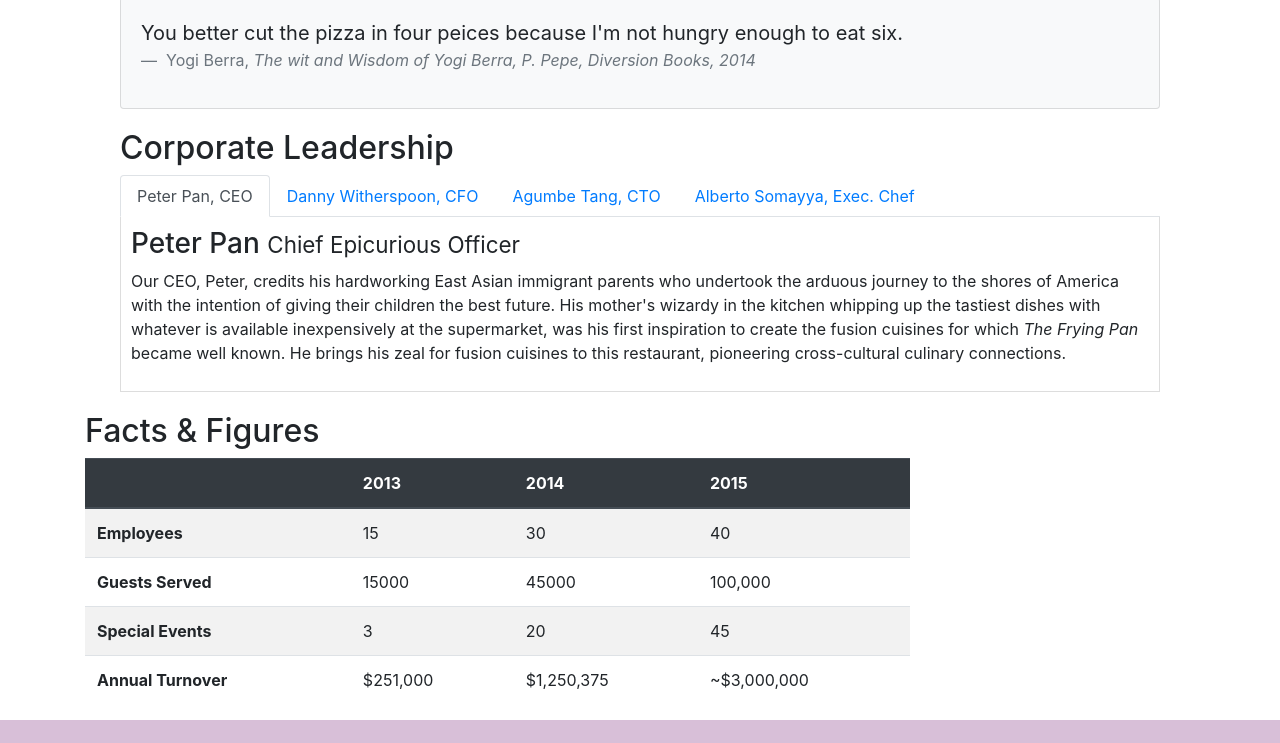
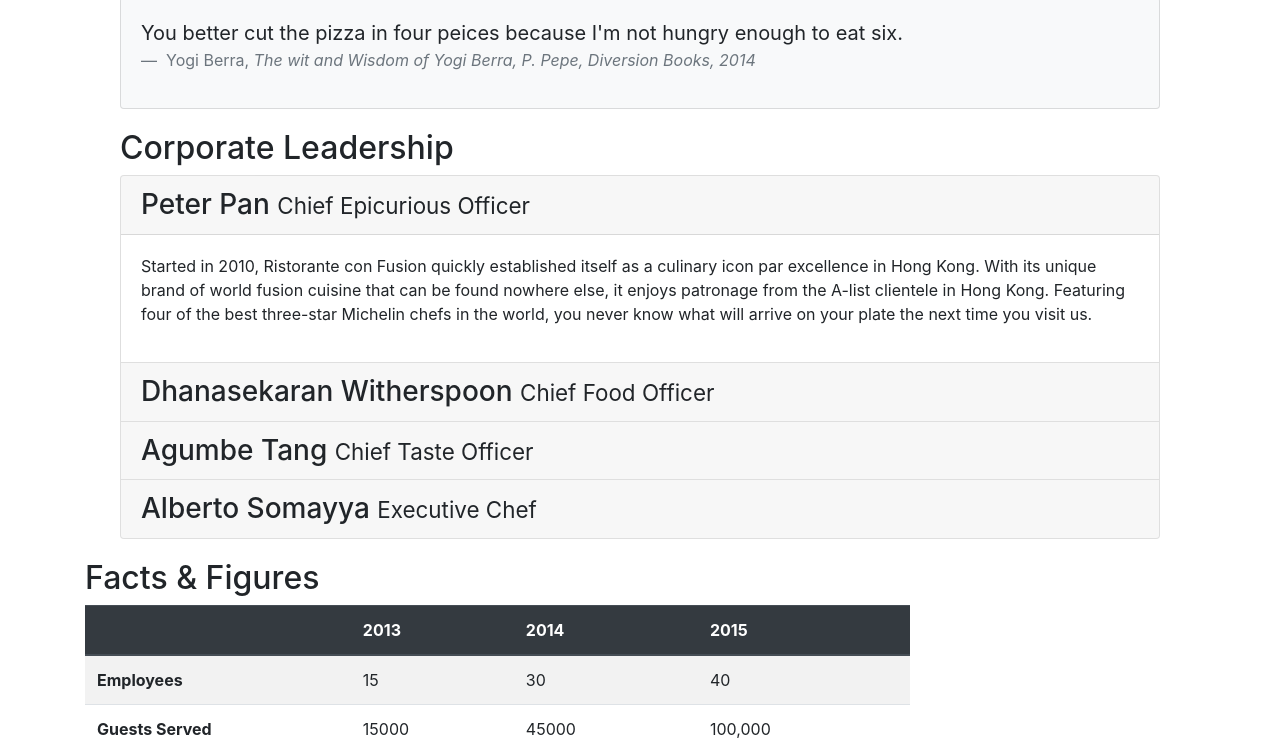
Before and after one commit to sudhanshuskr/full-stack-webd, a website: page aboutus.html in a window 1280 px wide. Shown: the part 770-1513 px from the top of the page. Drawn offline with nearby package versions, Linux system fonts and the light colour scheme.

Commit message:
Accordion

```diff
--- a/aboutus.html
+++ b/aboutus.html
@@ -108,40 +108,64 @@
             <div class="col-sm-12">
                 <h2>Corporate Leadership</h2>
 
-                <ul class="nav nav-tabs">
-                    <li class="nav-item">
-                        <a class="nav-link active" href="#peter" role="tab" data-toggle="tab">Peter Pan, CEO</a>
-                    </li>
-                    <li class="nav-item">
-                        <a class="nav-link" href="#danny" role="tab" data-toggle="tab">Danny Witherspoon, CFO</a>
-                    </li>
-                    <li class="nav-item">
-                        <a class="nav-link" href="#agumbe"role="tab" data-toggle="tab">Agumbe Tang, CTO</a>
-                    </li>
-                    <li class="nav-item">
-                        <a class="nav-link" href="#alberto" role="tab" data-toggle="tab">Alberto Somayya, Exec. Chef</a>
-                    </li>
-                </ul>
 
-                <div class="tab-content">
-                    <div role ="tabpanel" class="tab-pane fade show active" id="peter">
-                        <h3>Peter Pan <small>Chief Epicurious Officer</small></h3>
-                        <p class="d-none d-sm-block">Our CEO, Peter, credits his hardworking East Asian immigrant parents who undertook the arduous journey to the shores of America with the intention of giving their children the best future. His mother's wizardy in the kitchen whipping up the tastiest dishes with whatever is available inexpensively at the supermarket, was his first inspiration to create the fusion cuisines for which <em>The Frying Pan</em> became well known. He brings his zeal for fusion cuisines to this restaurant, pioneering cross-cultural culinary connections.</p>
+
+                <div class="accordion" id="accordion">
+                    <div class="card">
+                        <div class="card-header" role="tab" id="peterhead">
+                            <h3 class="mb-0">
+                                <a data-toggle="collapse" data-target="#peter">
+                                Peter Pan <small>Chief Epicurious Officer</small>
+                                </a>
+                            </h3>
+                        </div>
+                        <div class="collapse show" id="peter" data-parent="#accordion">
+                            <div class="card-body">
+                                <p class="d-none d-sm-block">Started in 2010, Ristorante con Fusion quickly established itself as a culinary icon par excellence in Hong Kong. With its unique brand of world fusion cuisine that can be found nowhere else, it enjoys patronage from the A-list clientele in Hong Kong.  Featuring four of the best three-star Michelin chefs in the world, you never know what will arrive on your plate the next time you visit us.</p>
+                            </div>
+                        </div>
                     </div>
-
-                    <div role ="tabpanel" class="tab-pane fade" id="danny">
-                        <h3>Dhanasekaran Witherspoon <small>Chief Food Officer</small></h3>
-                        <p class="d-none d-sm-block">Our CFO, Danny, as he is affectionately referred to by his colleagues, comes from a long established family tradition in farming and produce. His experiences growing up on a farm in the Australian outback gave him great appreciation for varieties of food sources. As he puts it in his own words, <em>Everything that runs, wins, and everything that stays, pays!</em></p>
+                    <div class="card">
+                        <div class="card-header" role="tab" id="dannyhead">
+                        <h3 class="mb-0">
+                            <a class="collapsed" data-toggle="collapse" data-target="#danny">
+                            Dhanasekaran Witherspoon <small>Chief Food Officer</small>
+                            </a>
+                        </h3>
+                        </div>
+                        <div class="collapse" id="danny" data-parent="#accordion">
+                            <div class="card-body">
+                                <p class="d-none d-sm-block">Started in 2010, Ristorante con Fusion quickly established itself as a culinary icon par excellence in Hong Kong. With its unique brand of world fusion cuisine that can be found nowhere else, it enjoys patronage from the A-list clientele in Hong Kong.  Featuring four of the best three-star Michelin chefs in the world, you never know what will arrive on your plate the next time you visit us.</p>
+                            </div>
+                        </div>
                     </div>
-
-                    <div role ="tabpanel" class="tab-pane fade" id="agumbe">
-                        <h3>Agumbe Tang <small>Chief Taste Officer</small></h3>
-                        <p class="d-none d-sm-block">Blessed with the most discerning gustatory sense, Agumbe, our CTO, personally ensures that every dish that we serve meets his exacting tastes. Our chefs dread the tongue lashing that ensues if their dish does not meet his exacting standards. He lives by his motto, <em>You click only if you survive my lick.</em></p>
+                    <div class="card">
+                        <div class="card-header" role="tab" id="agumbehead">
+                            <h3 class="mb-0">
+                                <a class="collapsed" data-toggle="collapse" data-target="#agumbe">
+                                Agumbe Tang <small>Chief Taste Officer</small>
+                                </a>
+                            </h3>
+                        </div>
+                        <div class="collapse" id="agumbe" data-parent="#accordion">
+                            <div class="card-body">
+                                <p class="d-none d-sm-block">Started in 2010, Ristorante con Fusion quickly established itself as a culinary icon par excellence in Hong Kong. With its unique brand of world fusion cuisine that can be found nowhere else, it enjoys patronage from the A-list clientele in Hong Kong.  Featuring four of the best three-star Michelin chefs in the world, you never know what will arrive on your plate the next time you visit us.</p>
+                            </div>
+                        </div>
                     </div>
-
-                    <div role ="tabpanel" class="tab-pane fade" id="alberto">
-                        <h3>Alberto Somayya <small>Executive Chef</small></h3>
-                        <p class="d-none d-sm-block">Award winning three-star Michelin chef with wide International experience having worked closely with whos-who in the culinary world, he specializes in creating mouthwatering Indo-Italian fusion experiences. He says, <em>Put together the cuisines from the two craziest cultures, and you get a winning hit! Amma Mia!</em></p>
+                    <div class="card">
+                        <div class="card-header" role="tab" id="albertohead">
+                            <h3 class="mb-0">
+                                <a class="collapsed" data-toggle="collapse" data-target="#alberto">
+                                Alberto Somayya <small>Executive Chef</small>
+                                </a>
+                            </h3>
+                        </div>
+                        <div class="collapse" id="alberto" data-parent="#accordion">
+                            <div class="card-body">
+                                <p class="d-none d-sm-block">Started in 2010, Ristorante con Fusion quickly established itself as a culinary icon par excellence in Hong Kong. With its unique brand of world fusion cuisine that can be found nowhere else, it enjoys patronage from the A-list clientele in Hong Kong.  Featuring four of the best three-star Michelin chefs in the world, you never know what will arrive on your plate the next time you visit us.</p>
+                            </div>
+                        </div>
                     </div>
                 </div>
             </div>
```
